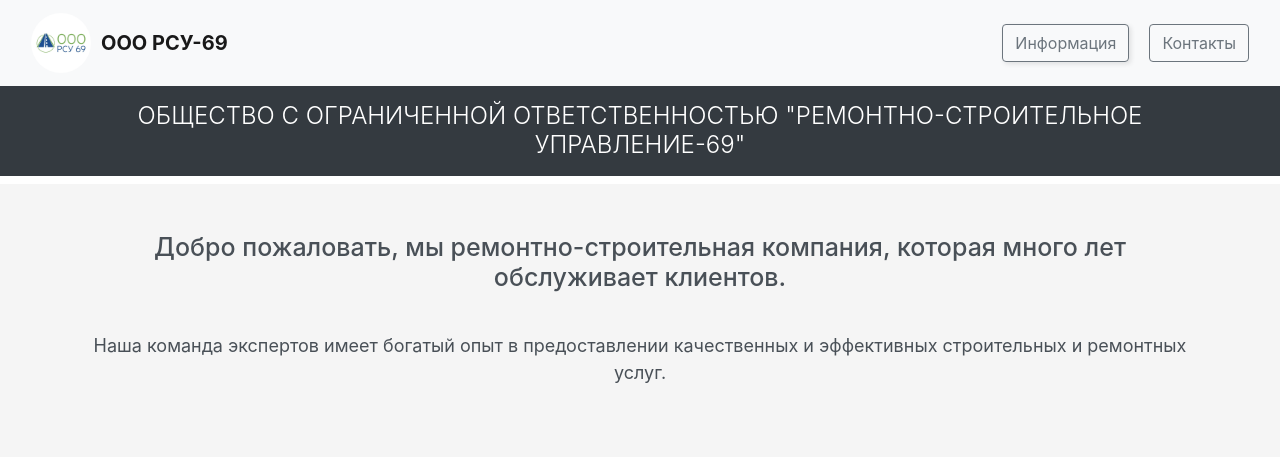
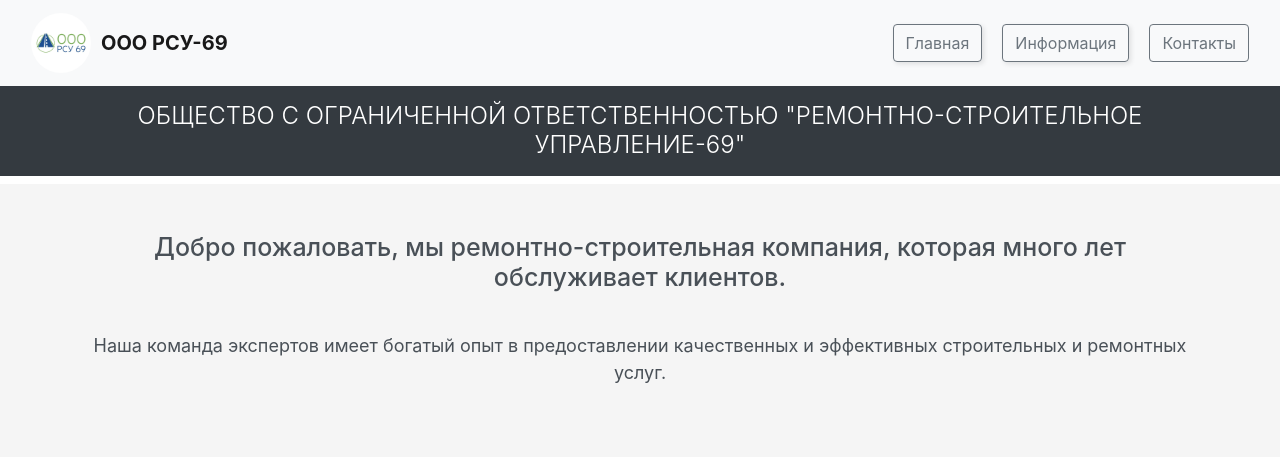
Before and after one commit to ConsttsnoC/rsu-69, a Django app: page / in a window 1280 px wide. Shown: the top 457 px of the page. Run offline with Django 4.2, Linux system fonts and the light colour scheme; some libraries are stand-ins or nearby versions.

Commit message:
добавление кнопки в шапке

```diff
--- a/prezentation/templates/prezentation/head.html
+++ b/prezentation/templates/prezentation/head.html
@@ -24,10 +24,13 @@
 </div>
       </div>
     </a>
-     <div style="display: flex; justify-content: space-between;">
-  <a href="{% url 'informaciya' %}" class="btn btn-outline-secondary" style="margin-right: 20px; box-shadow: 2px 2px 5px rgba(0, 0, 0, 0.1);">Информация</a>
-  <a href="{% url 'contact' %}" class="btn btn-outline-secondary" box-shadow: 2px 2px 5px rgba(0, 0, 0, 0.1);">Контакты</a>
-</div>
+     <div style="display: flex; justify-content: space-between; margin-left: auto;">
+          <a href="{% url 'home' %}" class="btn btn-outline-secondary"
+             style="margin-right: 20px; box-shadow: 2px 2px 5px rgba(0, 0, 0, 0.1);">Главная</a>
+          <a href="{% url 'informaciya' %}" class="btn btn-outline-secondary"
+             style="margin-right: 20px; box-shadow: 2px 2px 5px rgba(0, 0, 0, 0.1);">Информация</a>
+          <a href="{% url 'contact' %}" class="btn btn-outline-secondary" box-shadow: 2px 2px 5px rgba(0, 0, 0, 0.1);">Контакты</a>
+      </div>
   </div>
 </nav>
   </header>
```
